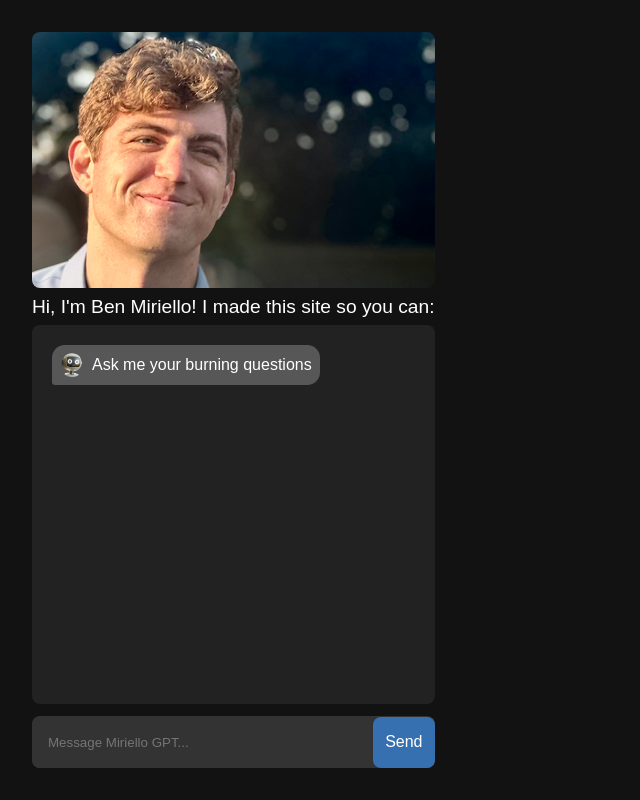
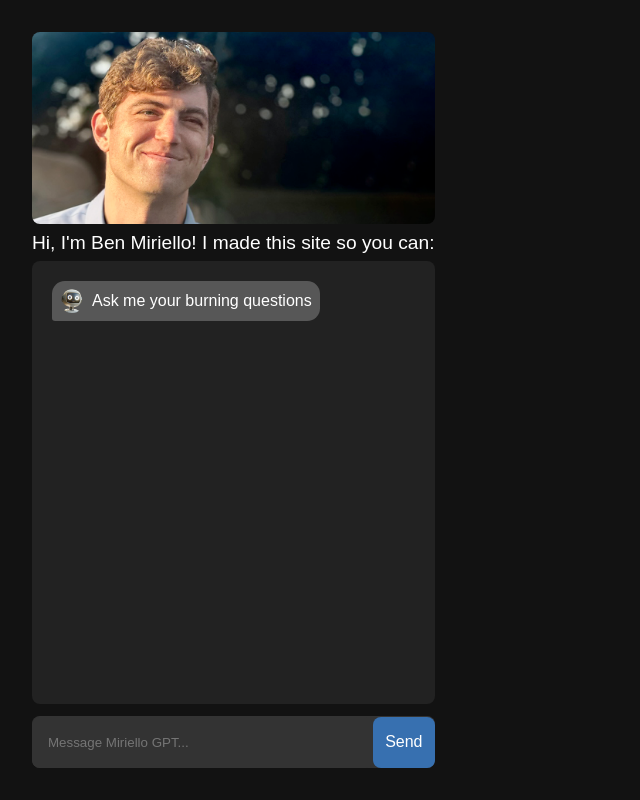
Before and after one commit to BenMiriello/benmiriello2024, a React (Create React App) app in the folder client/: page / in a window 1280 px wide. Shown: the whole page, without its empty margins (0-640 px from the left). Built offline with nearby package versions, Linux system fonts and the light colour scheme.

Commit message:
[client] update cardImage + styles

```diff
--- a/client/src/App.css
+++ b/client/src/App.css
@@ -44,8 +44,9 @@ body, html {
 
 .main-content-container > .header {
   background-size: cover;
+  background-position: center;
   background-repeat: no-repeat;
-  height: 16rem;
+  height: 12rem;
   width: 100%;
   border-radius: 0.5rem;
 }
```
Also changed, not shown: client/src/assets/cardImage.png.
